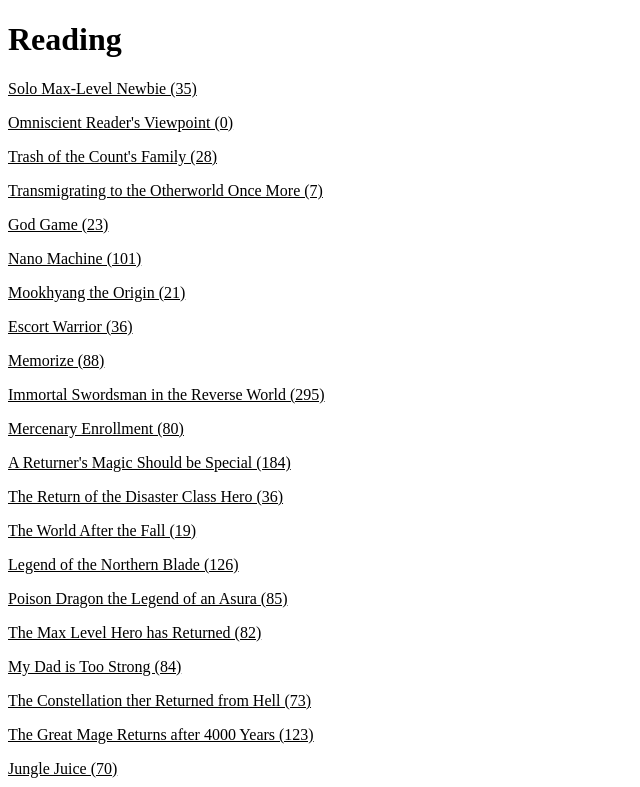
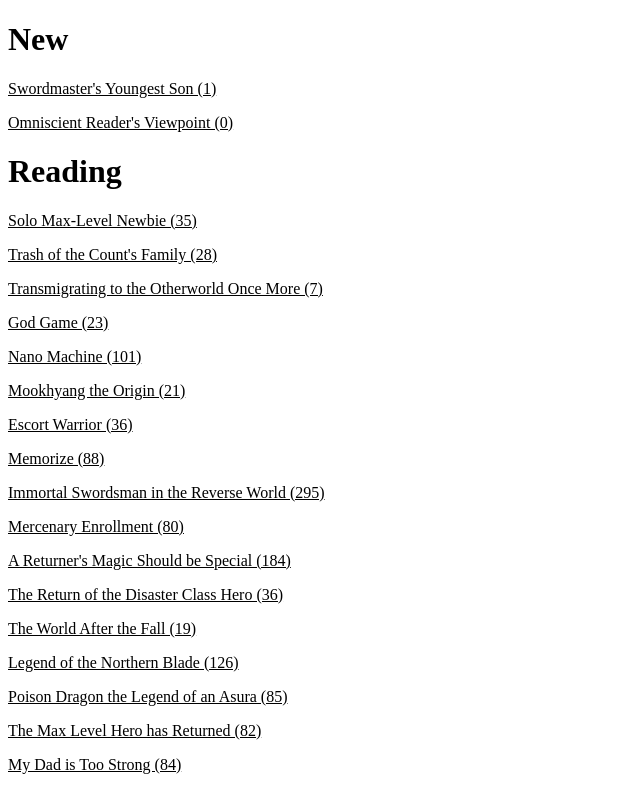
Before and after one commit to jungbauer/comic-test, a plain HTML site: page index.html in a window 1280 px wide. Shown: the top 787 px of the page, without its empty margins (0-640 px from the left). Drawn offline with Linux system fonts and the light colour scheme.

Commit message:
Update index.html

```diff
--- a/index.html
+++ b/index.html
@@ -13,13 +13,17 @@ a {
 </style>
 </head>
 <body>
+<h1>New</h1>
+  <p><a href="https://toonily.net/manga/swordmasters-youngest-son/chapter-1/">
+       Swordmaster's Youngest Son (1)</a></p>
+
+  <p><a href="https://toonily.net/manga/omniscient-readers-viewpoint-manhwa/chapter-0/">
+       Omniscient Reader's Viewpoint (0)</a></p>
+
 <h1>Reading</h1>
 
 <p><a href="https://toonily.net/manga/solo-max-level-newbie/chapter-35/">
        Solo Max-Level Newbie (35)</a></p>
-
-<p><a href="https://toonily.net/manga/omniscient-readers-viewpoint-manhwa/chapter-0/">
-       Omniscient Reader's Viewpoint (0)</a></p>
 
 <p><a href="https://www.asurascans.com/trash-of-the-counts-family-chapter-28/">
        Trash of the Count's Family (28)</a></p>
```
